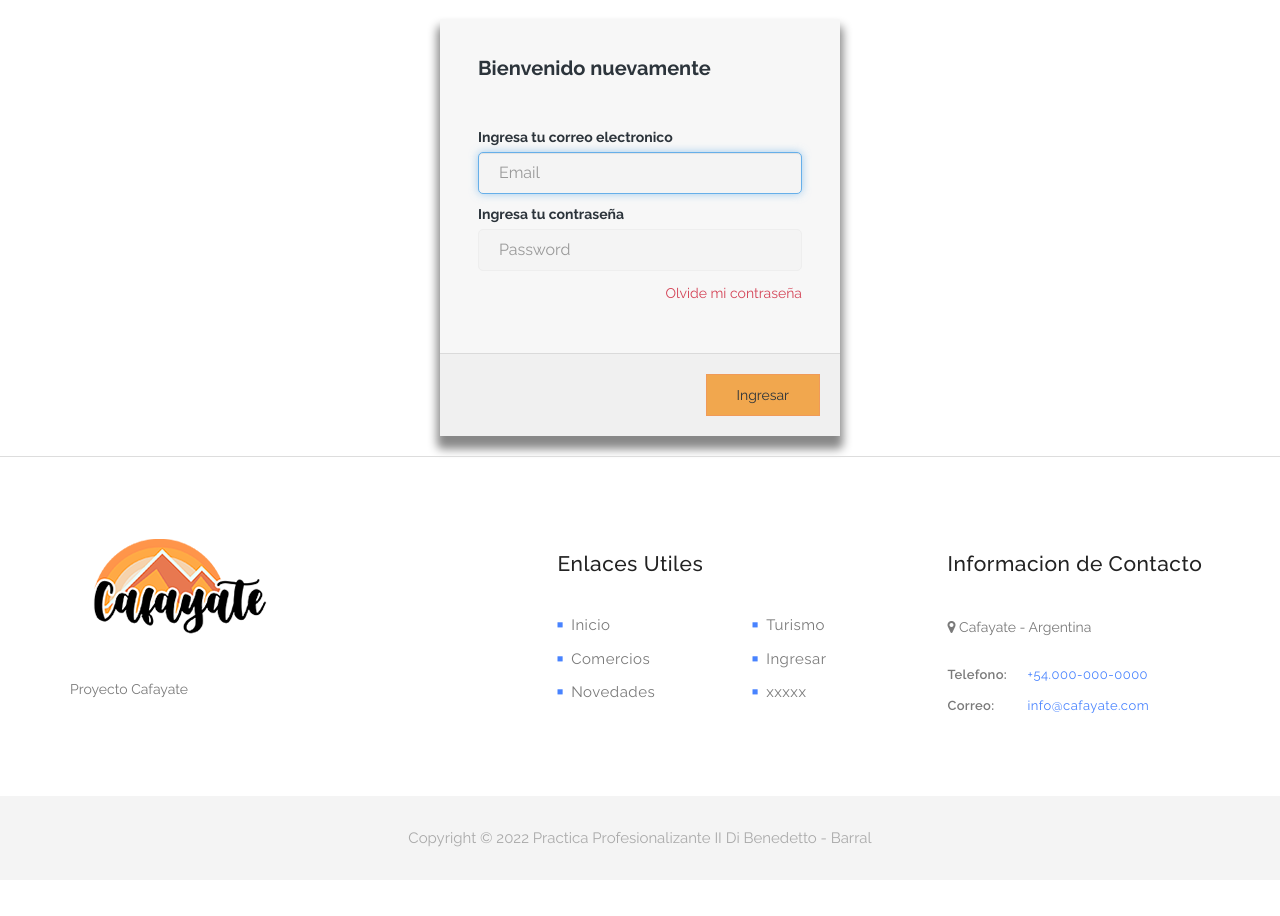
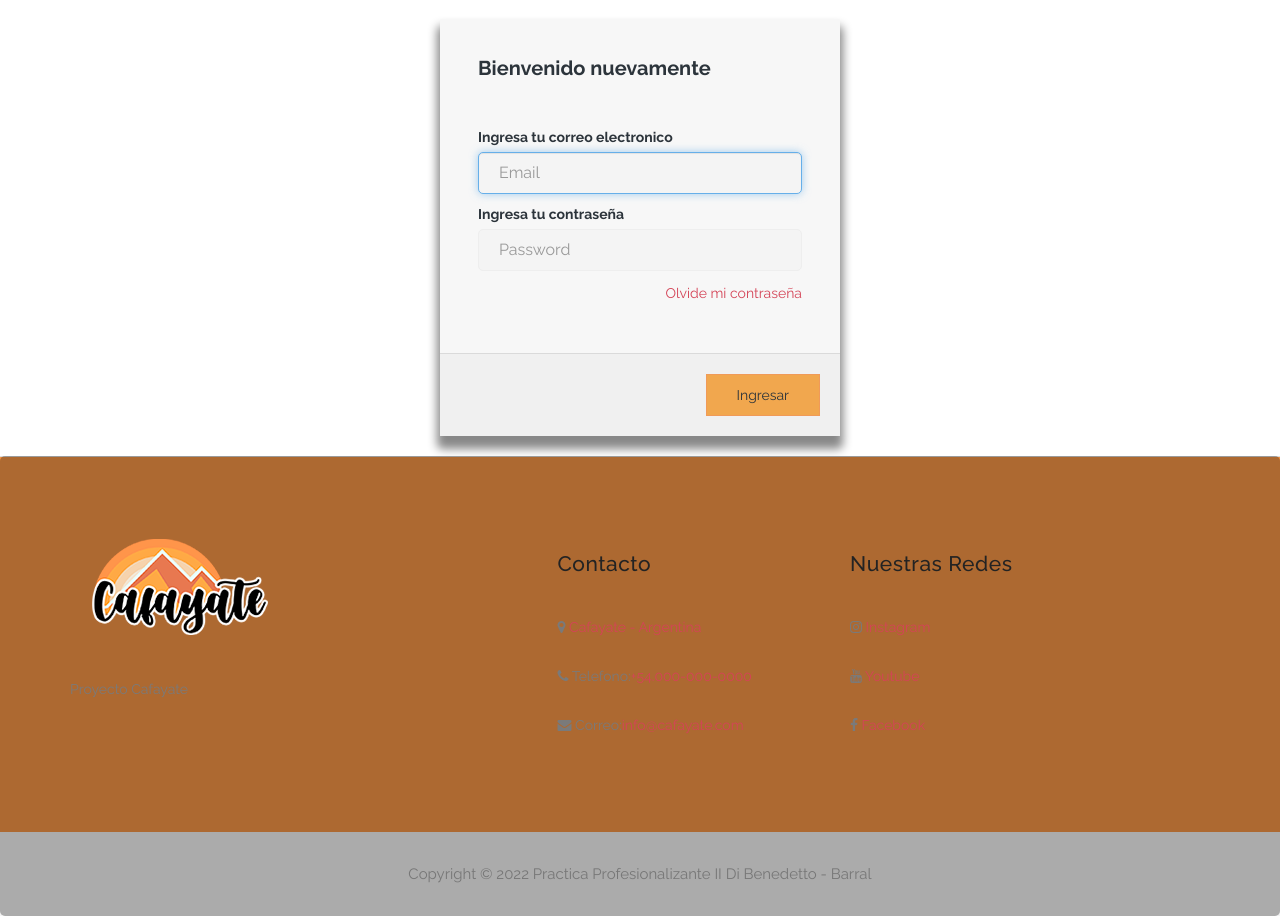
Before and after one commit to fvkugit/web-turismo-cafayate, a PHP site: page /ingresar.php in a window 1280 px wide. Shown: the part 370-1286 px from the top of the page. Before the commit the page ends 1217 px from the top, so only its background shows below. Run offline with PHP 8.4, Linux system fonts and the light colour scheme; some libraries are stand-ins or nearby versions.

Commit message:
Update ingresar.php

```diff
--- a/ingresar.php
+++ b/ingresar.php
@@ -97,7 +97,7 @@ include_once("./db/main.php");
                 </div>
             </div>
         </main>
-
+<section class="banner" id="center" style="background-image: url(img/fondo-naranja.png);">
 <footer>
         <div class="container">
             <div class="row">
@@ -110,43 +110,27 @@ include_once("./db/main.php");
 
                     </div>
                 </div>
-                    <div class="col-md-4">
-                        <div class="useful-links">
-                            <div class="footer-heading">
-                                <h4>Enlaces Utiles </h4>
-                            </div>
-                            <div class="row">
-                                <div class="col-md-6">
-                                    <ul>
-                                        <li><a href="inicio.html"><i class="fa fa-stop"></i>Inicio</a></li>
-                                        <li><a href="comercios.html"><i class="fa fa-stop"></i>Comercios</a></li>
-                                        <li><a href="novedades.html"><i class="fa fa-stop"></i>Novedades</a></li>
-                                    </ul>
-                                </div>
-                                <div class="col-md-6">
-                                    <ul>
-                                        <li><a href="turismo.html"><i class="fa fa-stop"></i>Turismo</a></li>
-                                        <!-- / #rellenar con los faltantes -->
-                                        <li><a href="xxx.html"><i class="fa fa-stop"></i>Ingresar</a></li>
-                                        <li><a href="xxx.html"><i class="fa fa-stop"></i>xxxxx</a></li>
-                                        <!-- / #rellenar con los faltantes -->
-                                    </ul>
-                                </div>
-                            </div>
-                        </div>
-                    </div>
                 <div class="col-md-3">
                     <div class="contact-info">
                         <div class="footer-heading">
-                                <h4>Informacion de Contacto</h4>
+                            <h4>Contacto</h4>
                         </div>
-                            <p><i class="fa fa-map-marker"></i> Cafayate - Argentina</p>
-                            <ul>
-                                <li><span>Telefono:</span><a href="#">+54.000-000-0000</a></li>
-                                <li><span>Correo:</span><a href="#">info@cafayate.com</a></li>
-                            </ul>
+                        <p><i class="fa fa-map-marker"></i><a href="https://goo.gl/maps/nCDX4NmT6X7ogtHx8"><span>  Cafayate - Argentina</span></a></p>
+                        <p><i class="fa fa-phone"></i><span>  Telefono:</span><a href="https://wa.me/543410000000?text=Hola">+54.000-000-0000</a></p>
+                        <p><i class="fa fa-envelope"></i><span>  Correo:</span><a href="mailto:info@cafayate.com">info@cafayate.com</a></p>
                     </div>
                 </div>
+                <div class="col-md-4">
+                    <div class="contact-info">
+                        <div class="footer-heading">
+                            <h4>Nuestras Redes</h4>
+                        </div>
+                        <p><i class="fa fa-instagram"></i><a href="https://instagram.com"><span> Instagram</span></a></p>
+                        <p><i class="fa fa-youtube"></i><a href="https:youtube.com"> Youtube </a></p>
+                        <p><i class="fa fa-facebook"></i><a href="https:facebook.com"> Facebook</a></p>
+                    </div>
+                </div>
+
             </div>
         </div>
     </footer>
```
Lines whose indentation alone changed are shown as unchanged.
